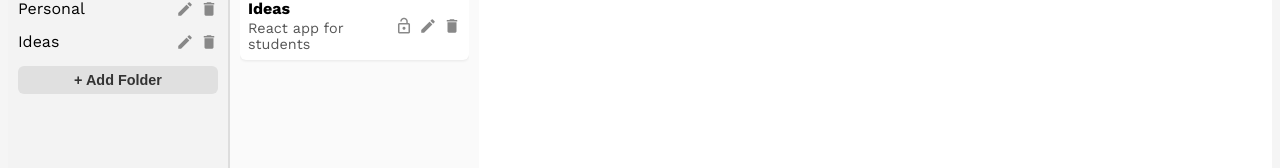
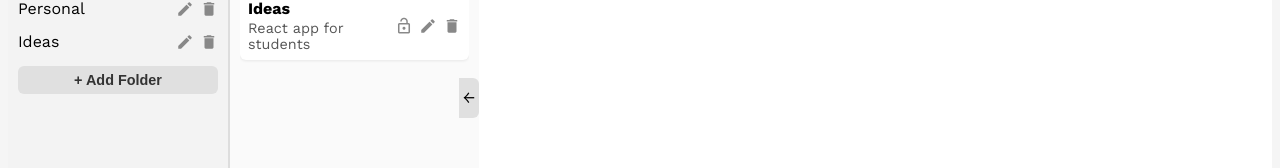
Before and after one commit to theRedKh/thinkbox-notes, a React (Vite) app in the folder client/: page / in a window 1280 px wide. Shown: the part 244-412 px from the top of the page. Built offline with nearby package versions, Linux system fonts and the light colour scheme.

Commit message:
noteslist fix tab

```diff
--- a/client/src/components/NotesList/NotesList.jsx
+++ b/client/src/components/NotesList/NotesList.jsx
@@ -163,16 +163,15 @@ export default function NotesList() {
 
       {/* RESIZER + Hide tab */}
       <div className={styles.resizer} onMouseDown={startResize}>
-        <div
+
+      </div>
+      <div
           className={styles.hideTab}
           onClick={() => setIsHidden((s) => !s)}
           title={isHidden ? "Show Notes" : "Hide Notes"}
         >
-          <span className="material-icons">
-            {isHidden ? "chevron_right" : "chevron_left"}
-          </span>
+          {isHidden ? "→" : "←"} {/* simple text arrows */}
         </div>
-      </div>
     </div>
   );
 }
--- a/client/src/components/NotesList/NotesList.module.css
+++ b/client/src/components/NotesList/NotesList.module.css
@@ -176,27 +176,28 @@
 }
 
 /* Hide/Show tab (on top of resizer) */
-.toggleTab {
+.hideTab,
+.hideTabVisible {
   position: absolute;
-  top: 40px;             /* sits near top, adjust as needed */
-  right: -16px;          /* sticks out past the resizer */
-  width: 16px;
-  height: 32px;
+  top: 40%;
+  right: 0; /* sticks to the edge of the noteslist */
+  width: 20px;
+  height: 40px;
   background: #e0e0e0;
-  border-radius: 0 4px 4px 0;
   display: flex;
   align-items: center;
   justify-content: center;
   cursor: pointer;
-  z-index: 30;
-  transition: background 0.2s ease;
+  border-radius: 0 6px 6px 0;
+  z-index: 50; /* above everything */
 }
 
-.toggleTab:hover {
+.hideTab:hover,
+.hideTabVisible:hover {
   background: #d0d0d0;
 }
 
-.toggleTab .material-icons {
-  font-size: 16px;
-  color: #555;
+.hideTab .material-icons {
+  font-size: 18px;
+  color: #444;
 }
```
